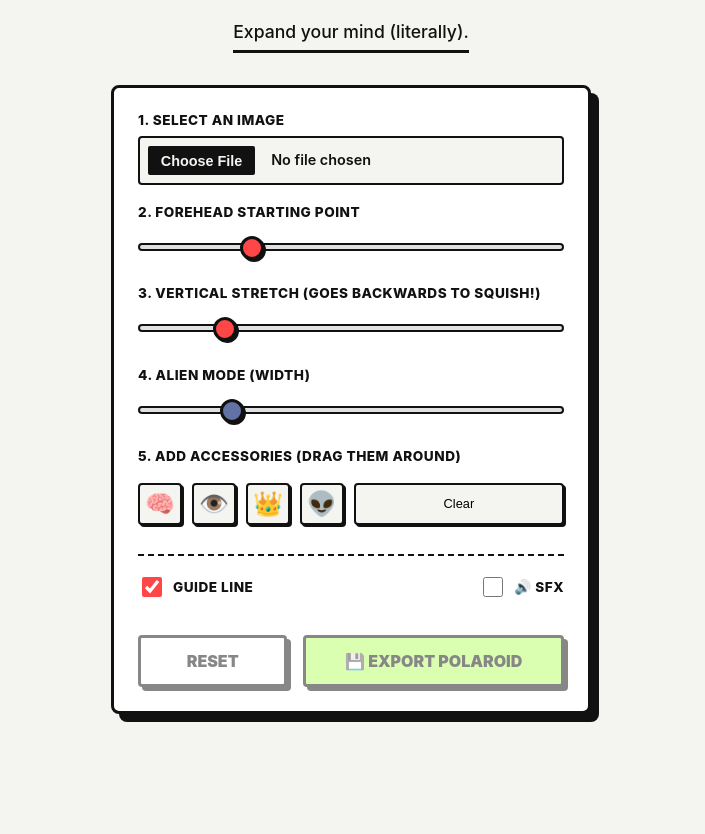
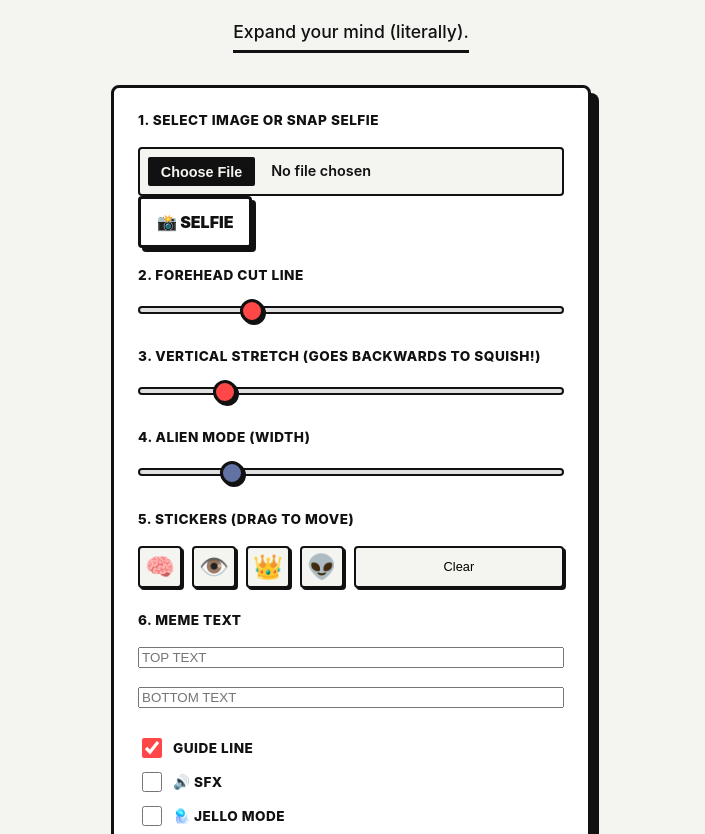
Before and after one commit to coolguynova/Forhead-Strech, a plain HTML site: page index.html in a window 1280 px wide. Shown: the part 98-932 px from the top of the page, without its empty margins (289-994 px from the left). Before the commit the page ends 876 px from the top, so only its background shows below. Drawn offline with Linux system fonts and the light colour scheme.

Commit message:
Update labels and add meme text inputs

```diff
--- a/index.html
+++ b/index.html
@@ -22,13 +22,15 @@
     <p class="sub-text">Expand your mind (literally).</p>
 
     <div class="pikachu-panel">
-        <label>
-            1. Select an Image
+
+        <label>1. Select Image or Snap Selfie</label>
+        <div class="action-row">
             <input type="file" id="fileIn" accept="image/*">
-        </label>
+            <button class="btn btn-alt" id="camBtn" style="flex: 0.4;">📸 Selfie</button>
+        </div>
 
         <label>
-            2. Forehead Starting Point
+            2. Forehead Cut Line
             <input type="range" id="ySlider" min="0" max="100" value="25">
         </label>
 
@@ -42,7 +44,7 @@
             <input type="range" id="wSlider" min="0.5" max="3" step="0.1" value="1">
         </label>
 
-        <label>5. Add Accessories (Drag them around)</label>
+        <label>5. Stickers (Drag to move)</label>
         <div class="sticker-bar">
             <button class="sticker-btn">🧠</button>
             <button class="sticker-btn">👁️</button>
@@ -51,9 +53,15 @@
             <button class="sticker-btn" id="clearStickers" style="font-size: 0.8rem; flex: 1;">Clear</button>
         </div>
 
-        <div class="options-row">
+        <label>6. Meme Text</label>
+        <input type="text" id="topText" class="text-input" placeholder="TOP TEXT">
+        <input type="text" id="botText" class="text-input" placeholder="BOTTOM TEXT">
+
+        <div class="options-grid">
             <label class="check-wrap"><input type="checkbox" id="guideCb" checked> Guide Line</label>
             <label class="check-wrap"><input type="checkbox" id="sfxCb"> 🔊 SFX</label>
+            <label class="check-wrap"><input type="checkbox" id="jelloCb"> 🪼 Jello Mode</label>
+            <label class="check-wrap"><input type="checkbox" id="fryCb"> 🍟 Deep Fry</label>
         </div>
 
         <div class="btn-row">
@@ -62,6 +70,8 @@
         </div>
     </div>
 
+    <video id="webcamVideo" autoplay playsinline style="display:none;"></video>
+
     <div class="cvs-wrap" id="wrap">
         <canvas id="cvs"></canvas>
     </div>
```
